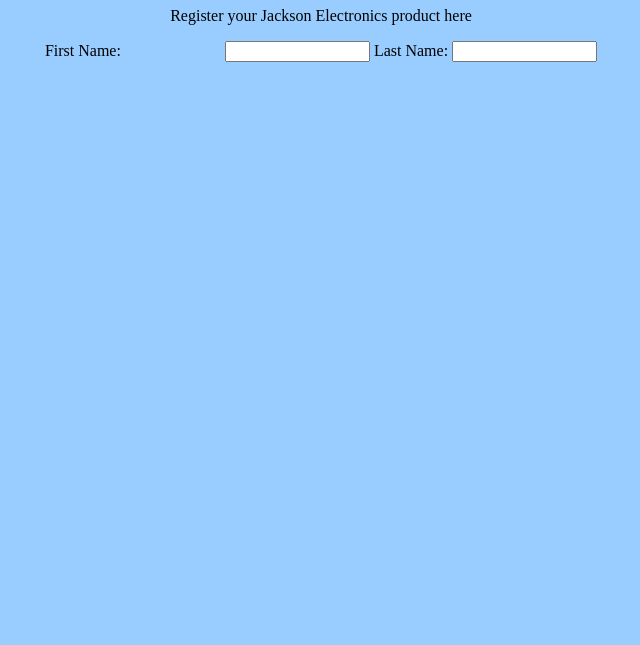
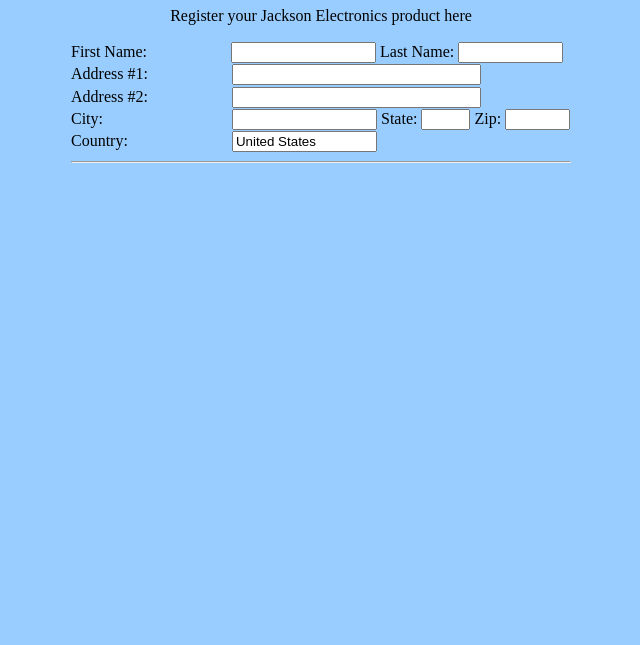
Before and after one commit to wocdat2406/BTTuan1Web, a plain HTML site: page index_bai6a.html in a window 1280 px wide. Shown: the part 155-800 px from the top of the page, without its empty margins (319-959 px from the left). Drawn offline with Linux system fonts and the light colour scheme.

Commit message:
Tuan1_Bai6 update index_bai6a.html

```diff
--- a/index_bai6a.html
+++ b/index_bai6a.html
@@ -11,6 +11,13 @@
             margin: 2px;
         }
 
+        form {
+            width: 500px;
+            margin: 0 auto;
+            display: block;
+            line-height: 1.4;
+            white-space: nowrap;
+        }
 
 
     </style>
@@ -26,12 +33,30 @@
         <!-- Cach 2 -->
         <!-- <img src="/img/jackson_electronic.jpg" style="display: block; margin-left: auto; margin-right: auto;"> -->
 
-        <div id = "dau" style="text-align: center;">
+        <div id = "dau" class="form-row">
             <form action="">
-                <label for="fname" style="margin-right: 100px;">First Name:</label>
+                <label for="fname" style="margin-right: 80px;">First Name:</label>
                 <input type="text" size="15" name="" id="">
                 <label for="lname">Last Name:</label>
+                <input type="text" size="10" name="" id=""><br>
+
+                <label for="add#1" style="margin-right: 80px;">Address #1:</label>
+                <input type="text" size="28" name="" id=""> <br>
+
+                <label for="add#2" style="margin-right: 80px;">Address #2:</label>
+                <input type="text" size="28" name="" id=""> <br>
+
+                <label for="city" style="margin-right: 125px;">City:</label>
                 <input type="text" size="15" name="" id="">
+                <label for="sta">State:</label>
+                <input type="text" size="3" name="" id="">
+                <label for="zip">Zip:</label>
+                <input type="text" size="5" name="" id=""><br>
+
+                <label for="coun" style="margin-right: 100px;">Country:</label>
+                <input type="text" size="15" name="" id="" value="United States">
+
+                <hr>
             </form>
         </div>
 
```
